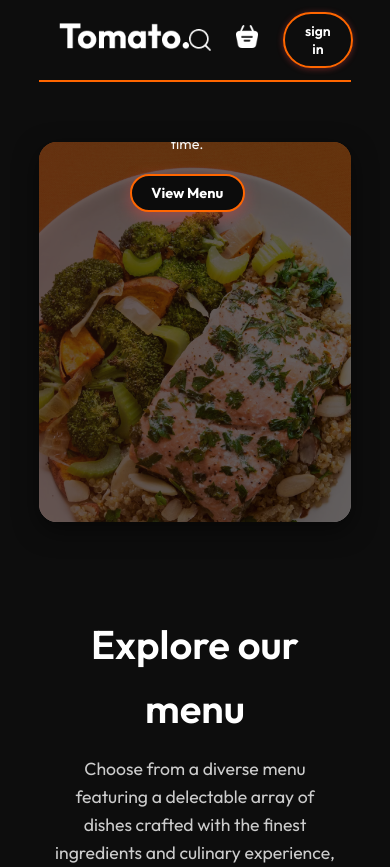
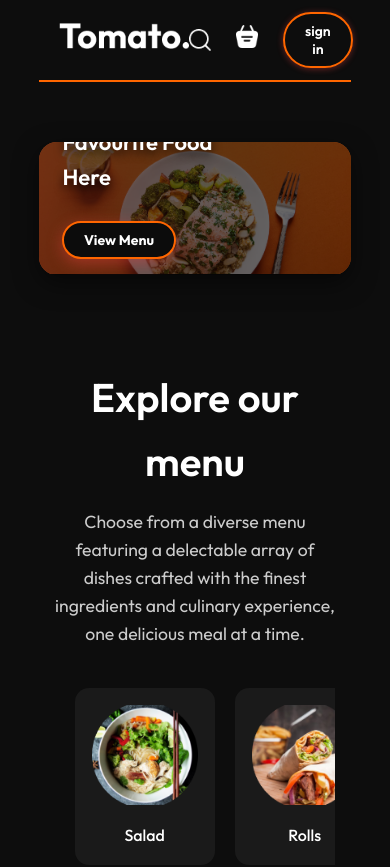
Before and after one commit to ghamzakhan20-coder/Tomato, a React (Vite) app in the folder frontend/: page / in a window 390 px wide. Shown: the top 867 px of the page. Built offline with nearby package versions, Linux system fonts and the light colour scheme.

Commit message:
UI fixes for add button and counter

```diff
--- a/frontend/src/components/Header/Header.css
+++ b/frontend/src/components/Header/Header.css
@@ -1,12 +1,12 @@
 .header {
-  height: 60vh;
+    height: 34vw;
     margin: 30px auto;
     background: url('/header_img.png') no-repeat center;
-  background-size: cover;
+    background-size: contain;
     position: relative;
     border-radius: 18px;
     overflow: hidden;
-  box-shadow: 0 8px 25px rgba(0,0,0,0.5);
+    box-shadow: 0 8px 25px rgba(0, 0, 0, 0.5);
     margin-top: 60px;
 }
 
@@ -14,7 +14,8 @@
     content: "";
     position: absolute;
     inset: 0;
-  background: rgba(0,0,0,0.55);
+    background: rgba(0, 0, 0, 0.55);
+    /* dark overlay for text readability */
 }
 
 .header-contents {
@@ -22,10 +23,10 @@
     display: flex;
     flex-direction: column;
     align-items: flex-start;
-  gap: 1.2rem;
+    gap: 1.5vw;
     max-width: 50%;
-  bottom: 15%;
-  left: 8%;
+    bottom: 12%;
+    left: 6vw;
     animation: fadeIn 2.2s ease;
     z-index: 2;
 }
@@ -33,13 +34,14 @@
 .header-contents h2 {
     font-weight: 600;
     color: #ffffff;
-  font-size: max(3.5vw, 22px);
-  text-shadow: 0px 4px 10px rgba(0,0,0,0.7);
+    /* orange highlight */
+    font-size: max(3.8vw, 22px);
+    text-shadow: 0px 4px 10px rgba(0, 0, 0, 0.7);
 }
 
 .header-contents p {
-  color: #f5f5f5;
-  font-size: 1rem;
+    color: #eee;
+    font-size: 1.05vw;
     line-height: 1.5;
 }
 
@@ -62,46 +64,16 @@
     transform: translateY(-3px);
 }
 
-/* Tablet */
-@media (max-width: 1024px) {
-  .header {
-    height: 50vh;
-  }
+@media (max-width: 750px) {
     .header-contents {
         max-width: 65%;
-    bottom: 12%;
-    left: 6%;
+    }
+
+    .header-contents p {
+        display: none;
+    }
+
+    .header-contents button {
+        padding: 2vw 5vw;
     }
 }
-
-/* Mobile */
-@media (max-width: 750px) {
-  .header {
-    height: 45vh;
-  }
-  .header-contents {
-    max-width: 85%;
-    bottom: 10%;
-    left: 5%;
-  }
-  .header-contents h2 {
-    font-size: 6vw;
-  }
-  .header-contents p {
-    font-size: 0.9rem;
-  }
-  .header-contents button {
-    padding: 2vw 5vw;
-    font-size: 0.9rem;
-  }
-}
-
-.hero-section {
-  display: flex;
-  flex-direction: column; /* sab ek column mein */
-  justify-content: center; /* vertical center */
-  align-items: center; /* horizontal center */
-  text-align: center; /* text ko center align karne ke liye */
-  height: 100vh; /* poore screen ke beech mein lane ke liye */
-  padding: 20px;
-}
```
Lines whose indentation alone changed are shown as unchanged.
